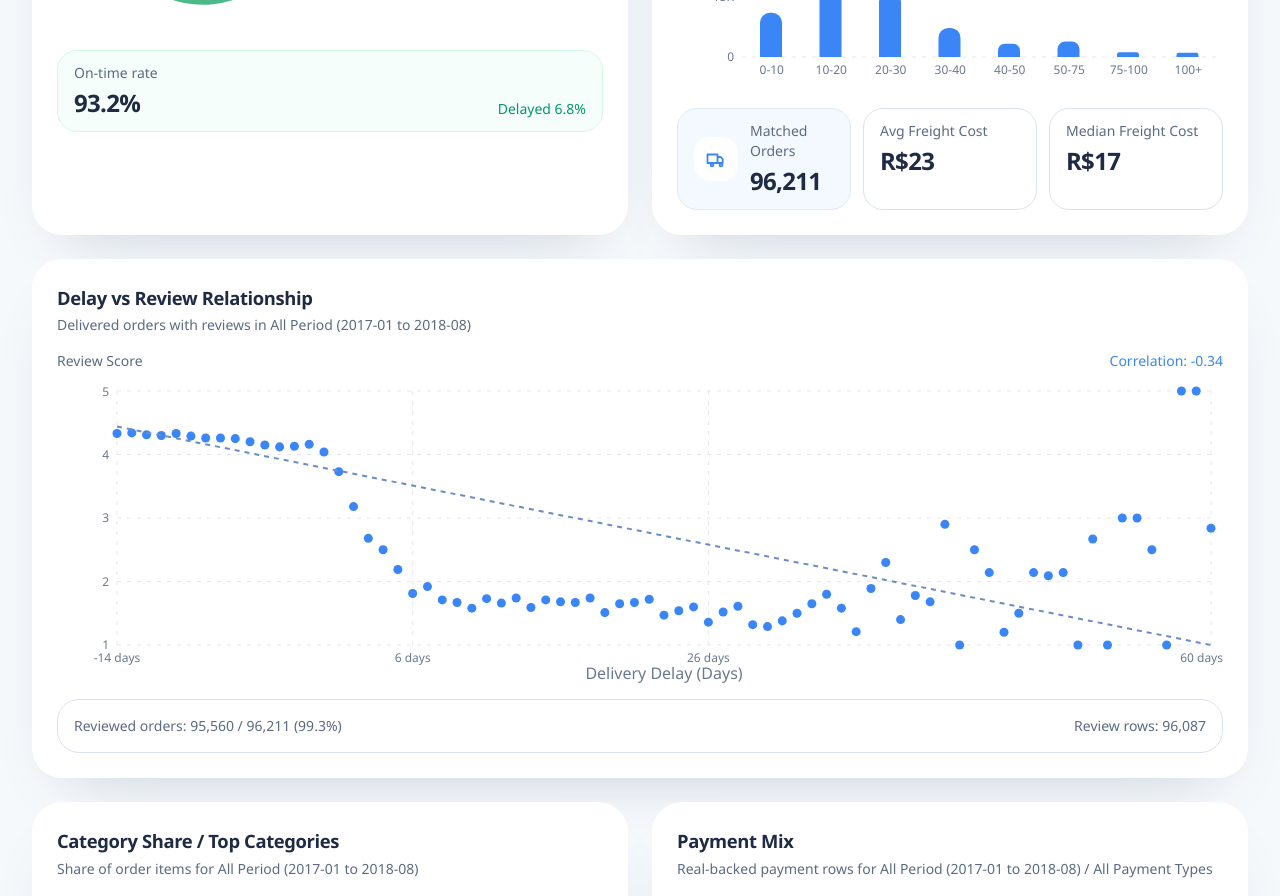
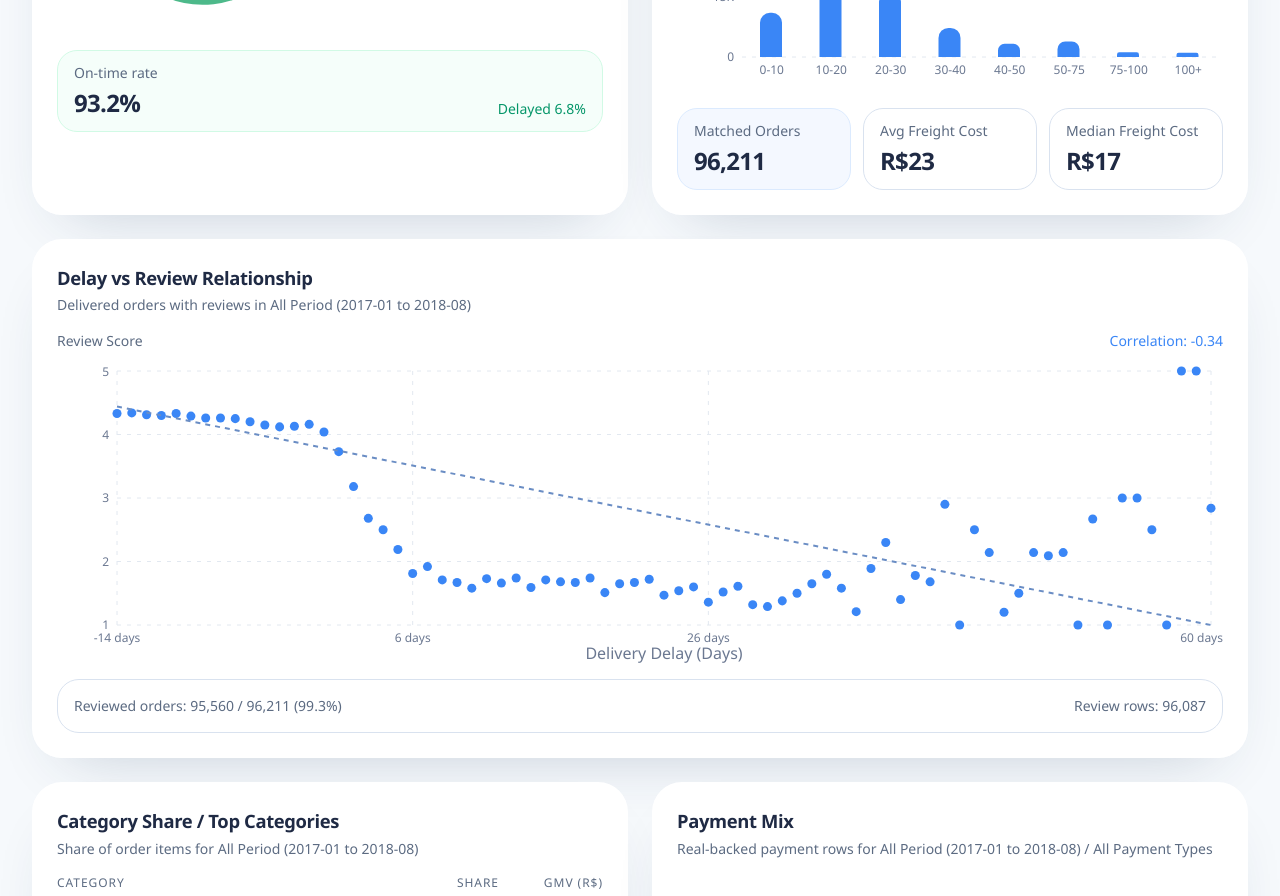
Before and after one commit to jordan-dev-0050/brazil-retail-story-dashboard, a React (Vite) app: page / in a window 1280 px wide. Shown: the part 1580-2476 px from the top of the page. Built offline with nearby package versions, Linux system fonts and the light colour scheme.

Commit message:
Align matched orders card layout with freight metrics

```diff
--- a/src/components/FreightDistributionPanel.tsx
+++ b/src/components/FreightDistributionPanel.tsx
@@ -2,7 +2,6 @@ import { Bar, BarChart, CartesianGrid, ResponsiveContainer, Tooltip, XAxis, YAxi
 import { formatCurrency, formatOrderCount } from '../data/dashboardData';
 import type { DashboardPaymentPanelSlice } from '../data/dashboardTypes';
 import { ChartCard } from './ChartCard';
-import { TruckIcon } from './Icons';
 
 type FreightDistributionPanelProps = {
   slice: DashboardPaymentPanelSlice;
@@ -35,17 +34,10 @@ export function FreightDistributionPanel({
       footer={
         <div className="grid gap-3 md:grid-cols-3">
           <div className="rounded-[20px] border border-blue-100 bg-blue-50/70 px-4 py-3 text-accent-blue">
-            <div className="flex items-center gap-3">
-              <div className="flex h-11 w-11 shrink-0 items-center justify-center rounded-2xl bg-white text-accent-blue shadow-soft">
-                <TruckIcon className="h-6 w-6" />
-              </div>
-              <div>
-                <p className="text-sm text-slate">Matched Orders</p>
-                <p className="mt-1 text-2xl font-semibold tracking-[-0.03em] text-ink">
-                  {formatOrderCount(slice.freightDistribution.totalOrders)}
-                </p>
-              </div>
-            </div>
+            <p className="text-sm text-slate">Matched Orders</p>
+            <p className="mt-1 text-2xl font-semibold tracking-[-0.03em] text-ink">
+              {formatOrderCount(slice.freightDistribution.totalOrders)}
+            </p>
           </div>
           <div className="rounded-[20px] border border-slate-200 bg-slate-50/70 px-4 py-3">
             <p className="text-sm text-slate">Avg Freight Cost</p>
```
